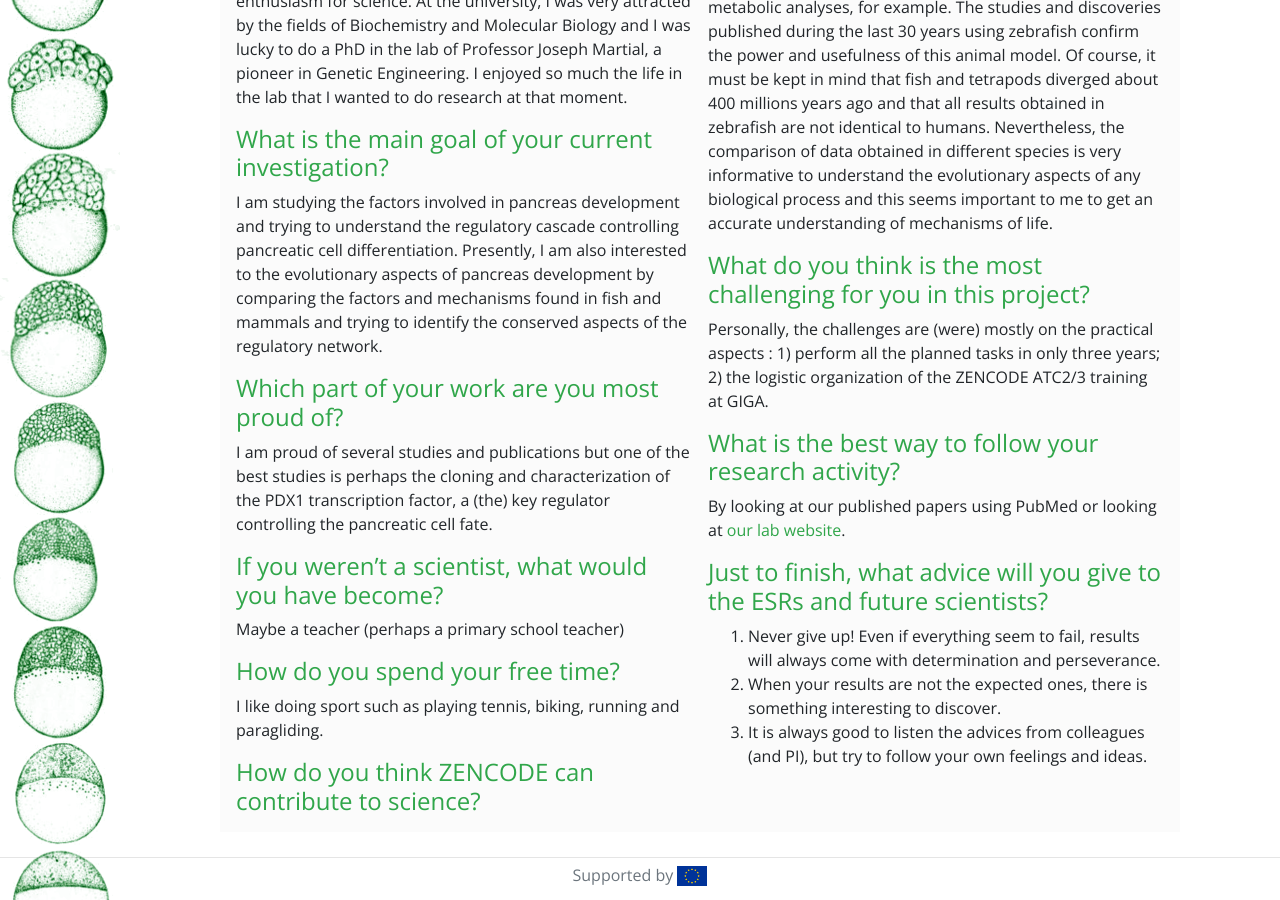
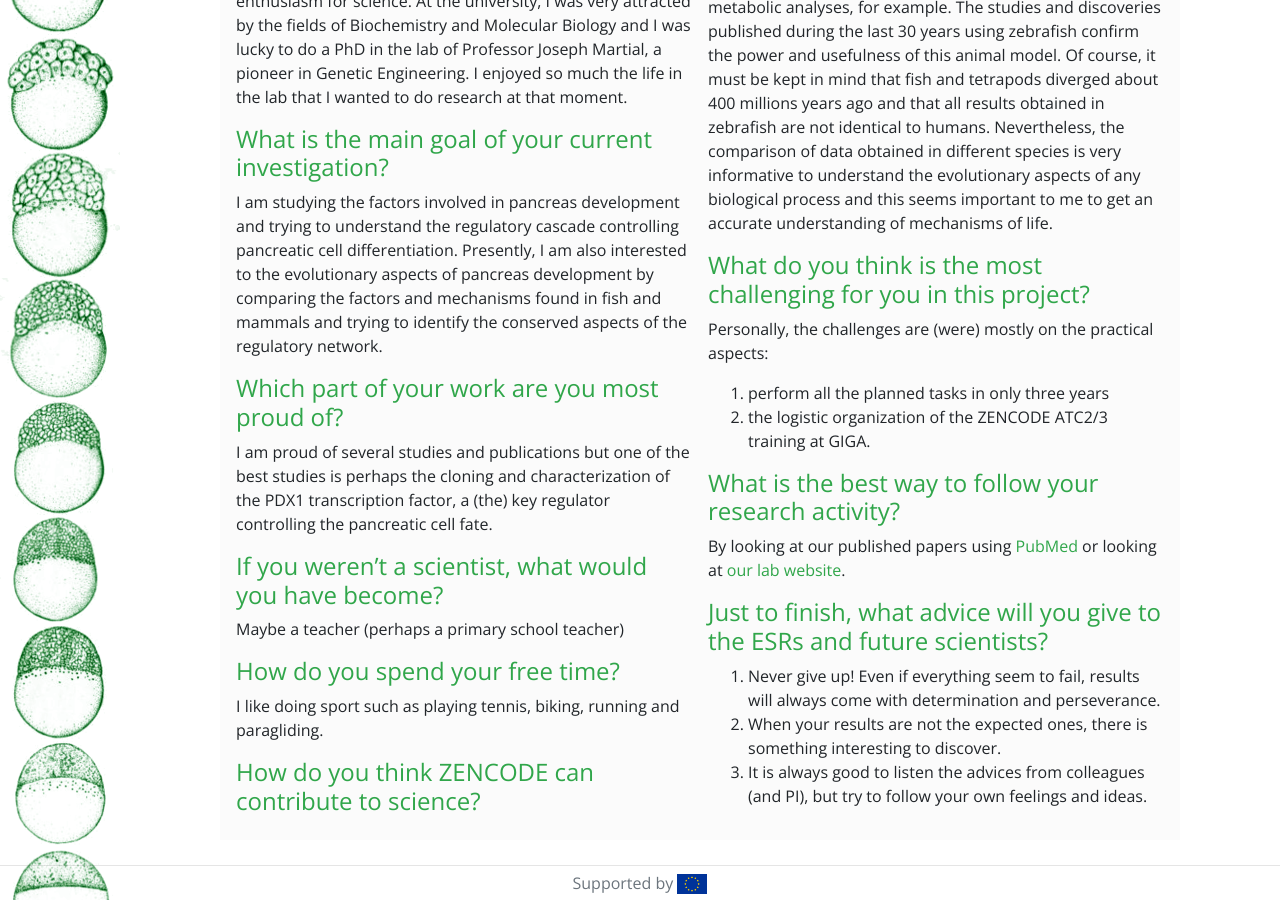
Before and after one commit to zencode-itn/zencode-itn.github.io, a Jekyll site: the page built from _getting_to_know/2018-02-09-bernard.md, in a window 1280 px wide and 900 px high, scrolled down 746 px. Built offline with Jekyll 4.4.1, drawn with Linux system fonts in a browser that asks for light colours; nearby versions of some CDN libraries; a script that is not in the unit is left out; comment, search, counter and statistics services are not loaded; some of the changed lines change nothing that is shown.

Commit message:
layout fixes

```diff
--- a/_getting_to_know/2018-02-09-bernard.md
+++ b/_getting_to_know/2018-02-09-bernard.md
@@ -25,9 +25,12 @@ ZENCODE will contribute to science by different ways.  Firstly, novel genomic an
 #### Why do you think zebrafish is a good model organism?
 Because zebrafish has so many advantages and offer great tools notably to study development (i.e. easy forward and reverse genetics, large clutches of eggs, external fertilization and development, easy experimentation, transparency of embryos). The answer to this question depends of the studied topics and field: zebrafish is not so easy for metabolic analyses, for example. The studies and discoveries published during the last 30 years using zebrafish confirm the power and usefulness of this animal model.  Of course, it must be kept in mind that fish and tetrapods diverged about 400 millions years ago and that all results obtained in zebrafish are not identical to humans.  Nevertheless, the comparison of data obtained in different species is very informative to understand the evolutionary aspects of any biological process and this seems important to me to get an accurate understanding of mechanisms of life.
 #### What do you think is the most challenging for you in this project?
-Personally, the challenges are (were) mostly on the practical aspects : 1) perform all the planned tasks in only three years; 2) the logistic organization of the ZENCODE ATC2/3 training at GIGA.
+Personally, the challenges are (were) mostly on the practical aspects:
+1. perform all the planned tasks in only three years
+2. the logistic organization of the ZENCODE ATC2/3 training at GIGA.
+
 #### What is the best way to follow your research activity?
-By looking at our published papers using PubMed or looking at [our lab website](http://www.giga.uliege.be/cms/c_25784/en/zebrafish-development-and-disease-models-laboratory-home).
+By looking at our published papers using [PubMed](https://www.ncbi.nlm.nih.gov/pubmed/?term=Peers%2C%20Bernard%5BFull%20Author%20Name%5D) or looking at [our lab website](http://www.giga.uliege.be/cms/c_25784/en/zebrafish-development-and-disease-models-laboratory-home).
 #### Just to finish, what advice will you give to the ESRs and future scientists?
 1. Never give up! Even if everything seem to fail, results will always come with determination and perseverance.
 2.  When your results are not the expected ones, there is something interesting to discover.
```
